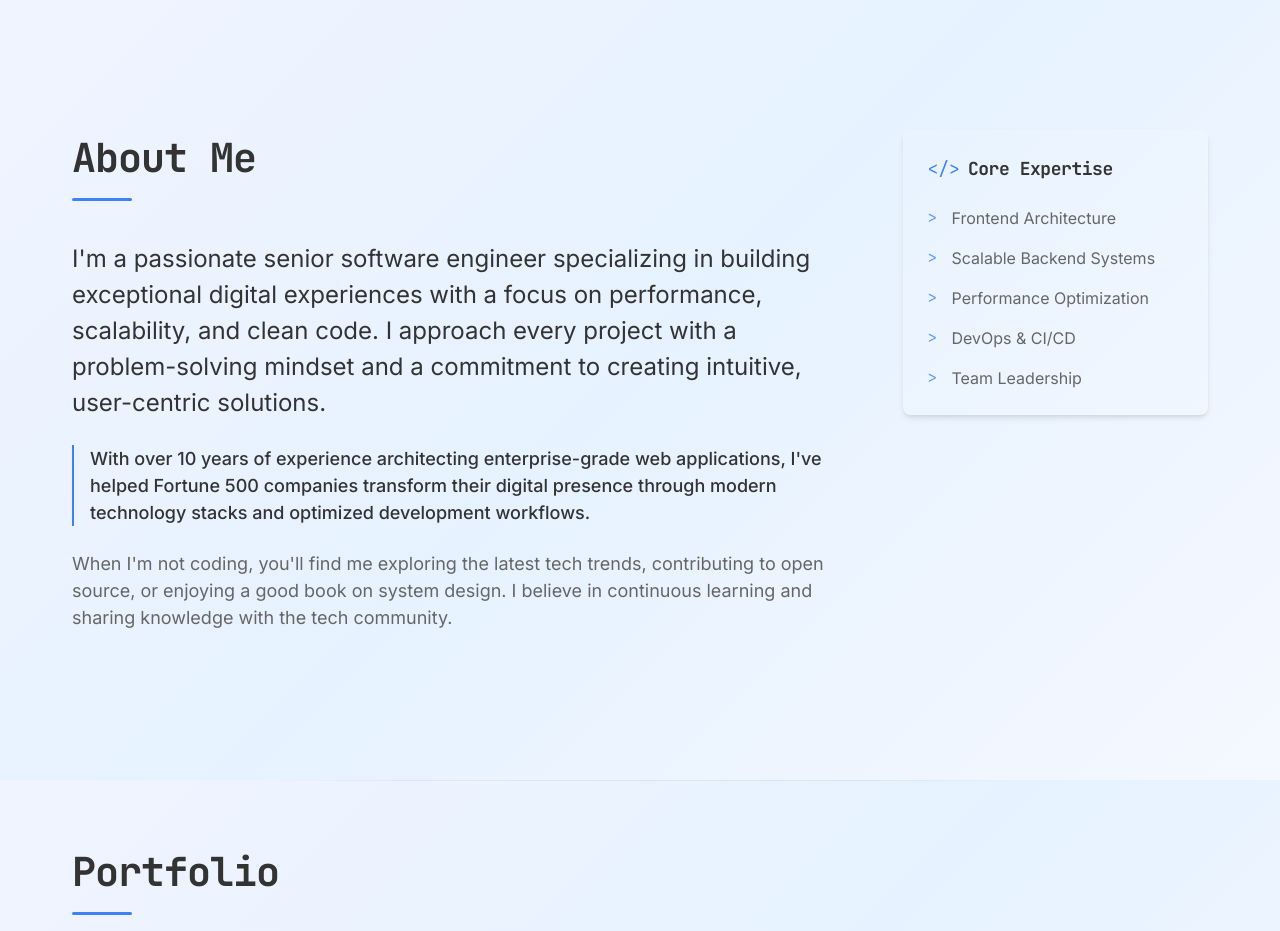
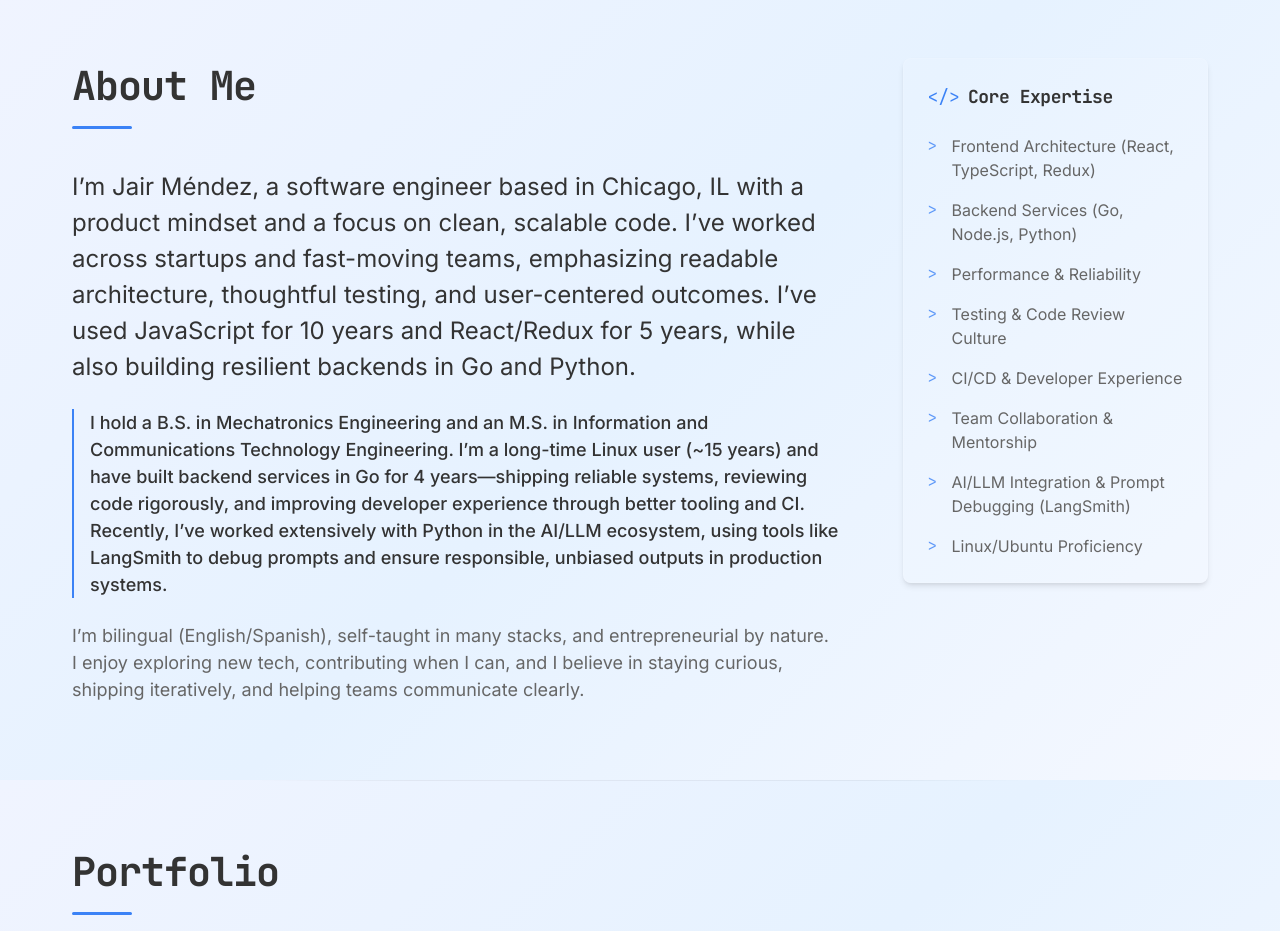
Before and after one commit to cjairm/cjairm.github.io, a React (Vite) app in the folder code/: page / in a window 1280 px wide. Shown: the part 820-1751 px from the top of the page. Built offline with nearby package versions, Linux system fonts and the light colour scheme.

Commit message:
Add about data

```diff
--- a/code/src/components/About/About.tsx
+++ b/code/src/components/About/About.tsx
@@ -1,48 +1,34 @@
-import React from 'react';
-import styles from './About.module.scss';
+import React from "react";
+import styles from "./About.module.scss";
+import { aboutData } from "./aboutData";
 
 const About: React.FC = () => {
   return (
     <div className={styles.container}>
       <div className={styles.contentWrapper}>
         <div className={styles.headingContainer}>
-          <h2 className={styles.heading}>About Me</h2>
+          <h2 className={styles.heading}>{aboutData.heading}</h2>
           <div className={styles.headingUnderline} aria-hidden="true"></div>
         </div>
 
         <div className={styles.content}>
-          <p className={styles.bio}>
-            I'm a passionate senior software engineer specializing in building exceptional digital experiences
-            with a focus on performance, scalability, and clean code. I approach every project with a
-            problem-solving mindset and a commitment to creating intuitive, user-centric solutions.
-          </p>
-
-          <p className={styles.credential}>
-            With over 10 years of experience architecting enterprise-grade web applications,
-            I've helped Fortune 500 companies transform their digital presence through
-            modern technology stacks and optimized development workflows.
-          </p>
-
-          <p className={styles.personal}>
-            When I'm not coding, you'll find me exploring the latest tech trends, contributing to open source,
-            or enjoying a good book on system design. I believe in continuous learning and sharing knowledge
-            with the tech community.
-          </p>
+          <p className={styles.bio}>{aboutData.bio}</p>
+          <p className={styles.credential}>{aboutData.credential}</p>
+          <p className={styles.personal}>{aboutData.personalNote}</p>
         </div>
       </div>
 
       <div className={styles.skillsContainer}>
         <div className={styles.skillsHeading}>
-          <span className={styles.skillsIcon} aria-hidden="true">&lt;/&gt;</span>
+          <span className={styles.skillsIcon} aria-hidden="true">
+            &lt;/&gt;
+          </span>
           <h3>Core Expertise</h3>
         </div>
-
         <ul className={styles.skillsList}>
-          <li>Frontend Architecture</li>
-          <li>Scalable Backend Systems</li>
-          <li>Performance Optimization</li>
-          <li>DevOps & CI/CD</li>
-          <li>Team Leadership</li>
+          {aboutData.skills.map((skill, i) => (
+            <li key={`${skill}-${i}`}>{skill}</li>
+          ))}
         </ul>
       </div>
     </div>
--- /dev/null
+++ b/code/src/components/About/aboutData.ts
@@ -0,0 +1,42 @@
+import {
+  personalData,
+  USING_JS_SINCE,
+  USING_REDUX_SINCE,
+  USING_GOLANG_SINCE,
+  USING_UBUNTU_SINCE,
+} from "../../personal";
+
+export type AboutData = {
+  heading: string;
+  bio: string;
+  credential: string;
+  personalNote: string;
+  skills: string[];
+};
+
+export function buildAboutData(p = personalData): AboutData {
+  const year = new Date().getFullYear();
+  const yearsJs = year - USING_JS_SINCE;
+  const yearsReactRedux = year - USING_REDUX_SINCE;
+  const yearsGo = year - USING_GOLANG_SINCE;
+  const yearsUbuntu = year - USING_UBUNTU_SINCE;
+
+  return {
+    heading: "About Me",
+    bio: `I’m ${p.fullName}, a software engineer based in ${p.currentLocation} with a product mindset and a focus on clean, scalable code. I’ve worked across startups and fast-moving teams, emphasizing readable architecture, thoughtful testing, and user-centered outcomes. I’ve used JavaScript for ${yearsJs} years and React/Redux for ${yearsReactRedux} years, while also building resilient backends in Go and Python.`,
+    credential: `I hold a B.S. in ${p.bachelors} and an M.S. in ${p.masters}. I’m a long-time Linux user (~${yearsUbuntu} years) and have built backend services in Go for ${yearsGo} years—shipping reliable systems, reviewing code rigorously, and improving developer experience through better tooling and CI. Recently, I’ve worked extensively with Python in the AI/LLM ecosystem, using tools like LangSmith to debug prompts and ensure responsible, unbiased outputs in production systems.`,
+    personalNote: `I’m bilingual (English/Spanish), self-taught in many stacks, and entrepreneurial by nature. I enjoy exploring new tech, contributing when I can, and I believe in staying curious, shipping iteratively, and helping teams communicate clearly.`,
+    skills: [
+      "Frontend Architecture (React, TypeScript, Redux)",
+      "Backend Services (Go, Node.js, Python)",
+      "Performance & Reliability",
+      "Testing & Code Review Culture",
+      "CI/CD & Developer Experience",
+      "Team Collaboration & Mentorship",
+      "AI/LLM Integration & Prompt Debugging (LangSmith)",
+      "Linux/Ubuntu Proficiency",
+    ],
+  };
+}
+
+export const aboutData = buildAboutData();
--- /dev/null
+++ b/code/src/personal.ts
@@ -0,0 +1,19 @@
+export type PersonalData = {
+  fullName: string;
+  currentLocation: string;
+  bachelors: string;
+  masters: string;
+};
+
+export const personalData = {
+  fullName: "Jair Méndez",
+  currentLocation: "Chicago, IL",
+  bachelors: "Mechatronics Engineering",
+  masters: "Information and Communications Technology Engineering",
+};
+
+export const USING_JS_SINCE: number = 2014;
+export const USING_REDUX_SINCE: number = 2019;
+export const USING_GOLANG_SINCE: number = 2020;
+export const USING_UBUNTU_SINCE: number = 2009;
+export const USING_PYTHON_SINCE: number = 2009;
```
